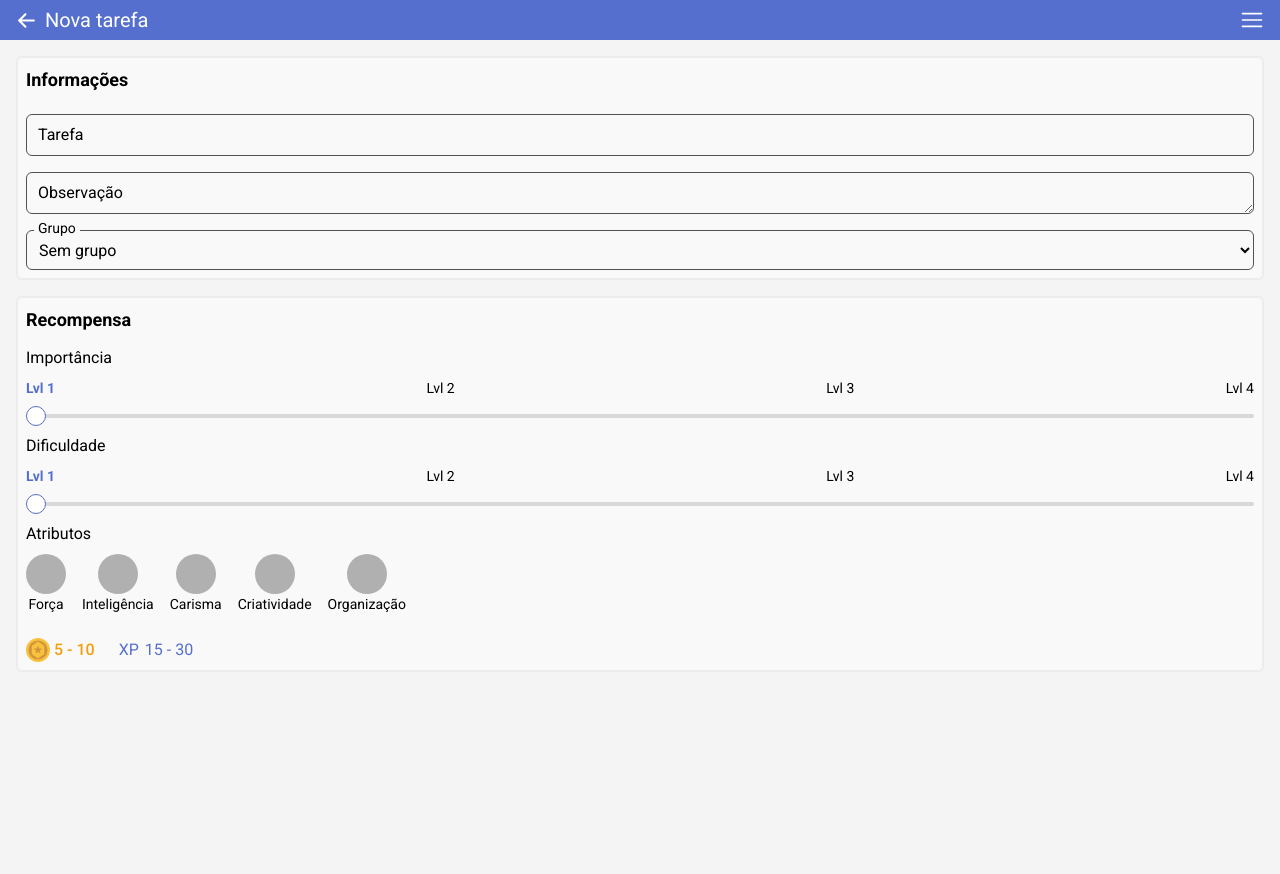
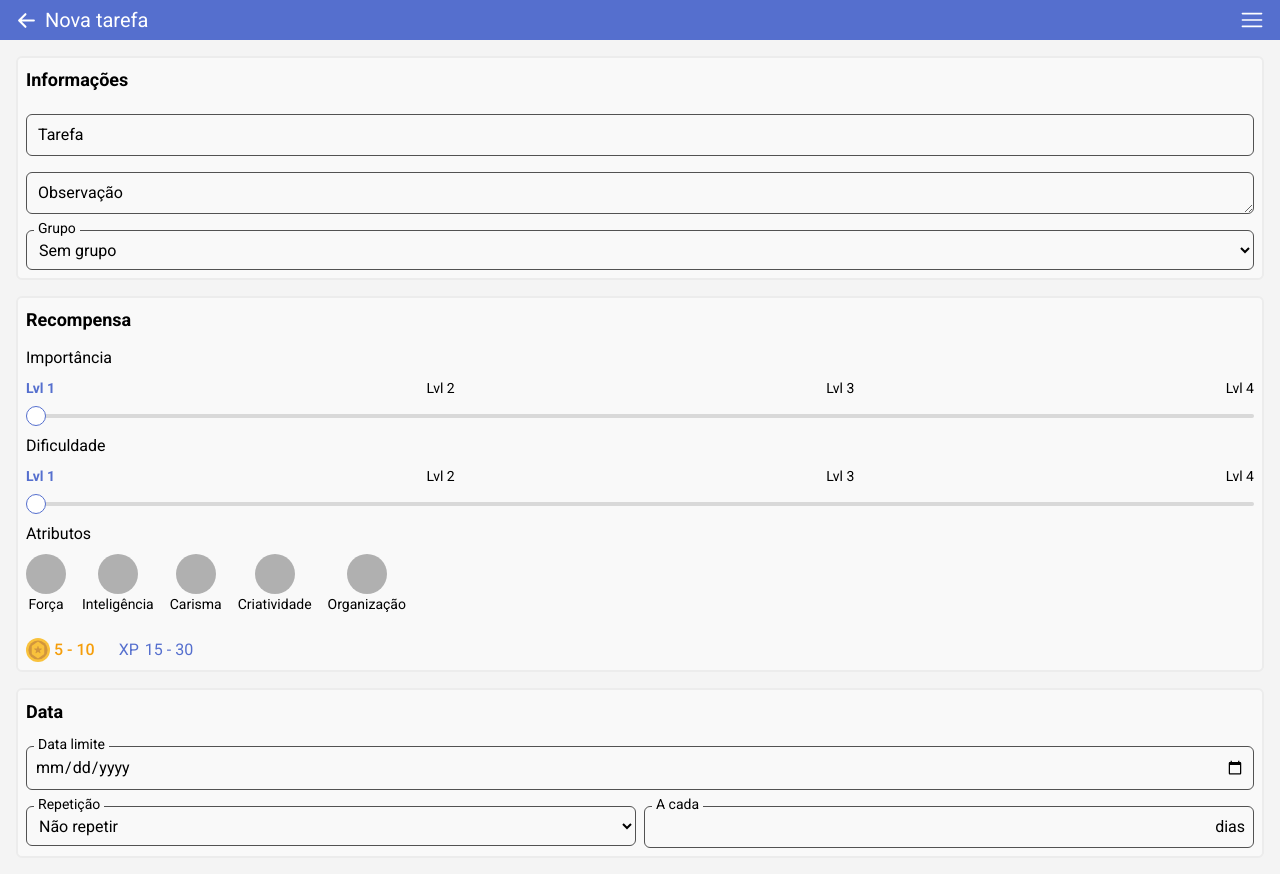
Before and after one commit to GuiPiangers/my-adventure-list, a Next.js app: page /newtask in a window 1280 px wide. Before the commit the page ends 800 px from the top, so only its background shows below. Built offline with nearby package versions, Linux system fonts and the light colour scheme; grey boxes are pictures that could not be loaded.

Commit message:
create date group

```diff
--- a/src/app/newtask/page.tsx
+++ b/src/app/newtask/page.tsx
@@ -10,6 +10,7 @@ import SelectBar from "@/components/form/SelectBar/RangeInput";
 import ToggleButtons from "@/components/form/ToggleButtons/ToggleButtons";
 import Gold from "@/components/Gold";
 import XP from "@/components/XP";
+import InputStyle from "@/components/form/InputStyle";
 
 export default function Page() {
   const router = useRouter();
@@ -55,6 +56,32 @@ export default function Page() {
             <XP value={`${15} - ${30}`} className="flex-row-reverse" />
           </div>
         </div>
+
+        <div className="flex flex-col gap-2 rounded-md border-2 border-light-400 bg-light-100 p-2">
+          <h2 className="mb-1 text-lg font-semibold">Data</h2>
+
+          <Input label="Data limite" type="date" />
+          <div className="grid grid-cols-2 gap-2">
+            <Select label="Repetição">
+              <option value="">Não repetir</option>
+              <option value="Grupo 1">Diária</option>
+              <option value="Grupo 2">Semanal</option>
+              <option value="Grupo 2">Mensal</option>
+              <option value="Grupo 2">Anual</option>
+            </Select>
+            <InputStyle
+              label="A cada"
+              className="flex items-center justify-between gap-2"
+              asChild={false}
+            >
+              <input
+                type="number"
+                className="w-full bg-transparent pr-1.5 focus:outline-primary"
+              />
+              <span>dias</span>
+            </InputStyle>
+          </div>
+        </div>
       </main>
     </>
   );
--- a/src/components/form/Input.tsx
+++ b/src/components/form/Input.tsx
@@ -1,7 +1,7 @@
 import { InputHTMLAttributes } from "react";
 import InputStyle from "./InputStyle";
 
-type Props = { label: string } & InputHTMLAttributes<HTMLInputElement>;
+type Props = { label?: string } & InputHTMLAttributes<HTMLInputElement>;
 
 export default function TextArea({ label, ...rest }: Props) {
   return (
--- a/src/components/form/InputStyle.tsx
+++ b/src/components/form/InputStyle.tsx
@@ -4,19 +4,29 @@ import { ReactNode } from "react";
 
 type Props = {
   label?: string;
+  asChild?: boolean;
   children?: ReactNode;
+  className?: string;
 };
 
-export default function InputStyle({ label, children, ...rest }: Props) {
+export default function InputStyle({
+  asChild = true,
+  label,
+  children,
+  className,
+  ...rest
+}: Props) {
   const id = useId();
-  const Component = Slot;
+  const Component = asChild ? Slot : "div";
 
   return (
     <div className="relative mt-2 flex flex-col">
       <Component
-        className="peer max-h-28 min-h-[40px] rounded-md
-            border border-neutral-600 bg-transparent px-2
-            py-2 placeholder:opacity-0 focus:outline-primary"
+        className={`peer-target peer max-h-28
+        min-h-[40px] rounded-md border border-neutral-600
+        bg-transparent px-2 py-2 placeholder:opacity-0 focus:outline-primary
+        ${className}
+        `}
         placeholder={label}
         {...rest}
         id={id}
@@ -27,7 +37,7 @@ export default function InputStyle({ label, children, ...rest }: Props) {
         <label
           className="pointer-events-none absolute -top-0.5 left-2 -translate-y-1/2
             bg-light-100 px-1 text-sm transition-all peer-placeholder-shown:top-1/2
-            peer-placeholder-shown:text-base peer-focus:-top-0.5 peer-focus:text-sm peer-focus:text-primary"
+            peer-placeholder-shown:text-base peer-focus:-top-0.5 peer-focus:text-sm "
           htmlFor={id}
         >
           {label}
```
